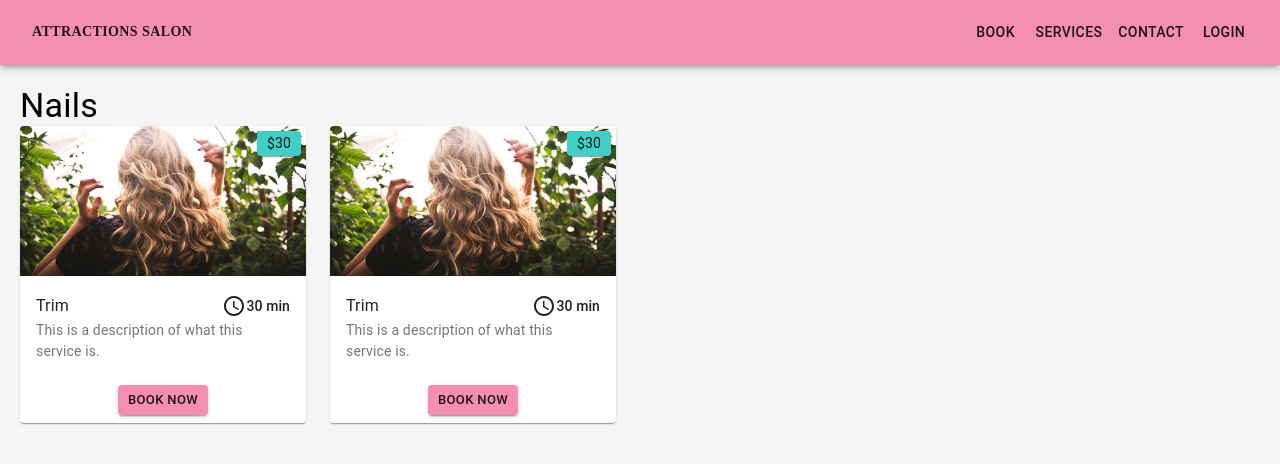
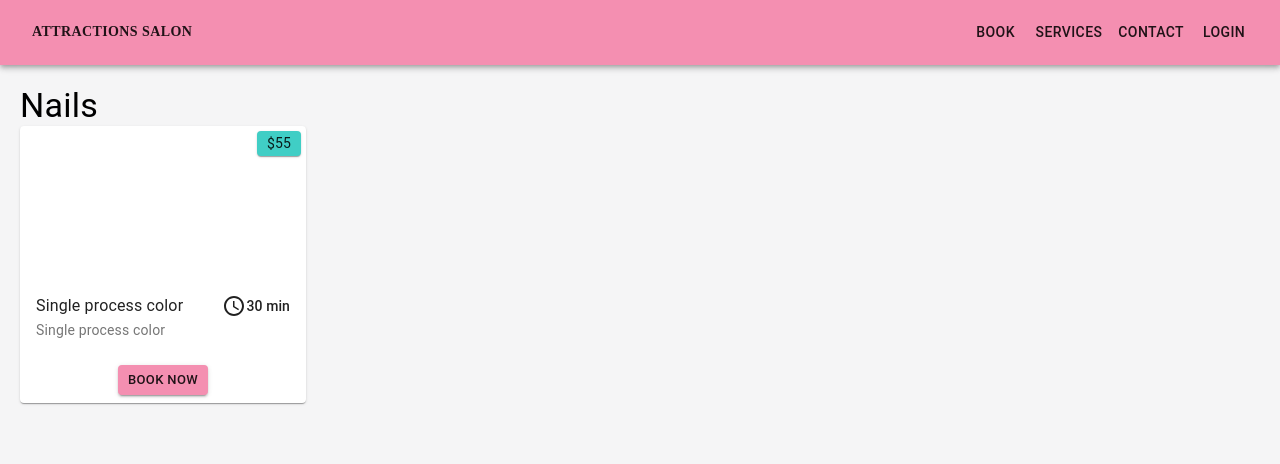
Before and after one commit to LaurenNewman1/Attractions-Salon-Web-App, a React (Create React App) app in the folder client/: page /services in a window 1280 px wide. Shown: the top 464 px of the page. Built offline with nearby package versions, Linux system fonts and the light colour scheme.

Commit message:
card component w/store

```diff
--- a/client/src/components/ServiceCard.jsx
+++ b/client/src/components/ServiceCard.jsx
@@ -29,11 +29,13 @@ const ServiceCard = ({ service }) => {
       </CardMedia>
       <CardContent>
         <div className={classes.flexContainer}>
-          <Typography variant="subtitle1">{service.name}</Typography>
+          <Typography variant="subtitle1" noWrap>{service.name}</Typography>
           <Typography variant="subtitle2" className={classes.time}>
             <AccessTime />
             {' '}
             {service.time}
+            {' '}
+            min
           </Typography>
         </div>
         <Typography variant="body2" color="textSecondary" component="p">
--- a/client/src/css/ServiceStyles.js
+++ b/client/src/css/ServiceStyles.js
@@ -32,6 +32,13 @@ const useStyles = makeStyles((theme) => ({
     marginRight: 5,
     backgroundColor: theme.palette.secondary.main,
   },
+  loading: {
+    position: 'absolute',
+    top: '50%',
+    bottom: '50%',
+    left: '50%',
+    right: '50%',
+  },
 }));
 
 export default useStyles;
--- a/client/src/layouts/Services.jsx
+++ b/client/src/layouts/Services.jsx
@@ -1,95 +1,39 @@
-import React from 'react';
+import React, { useState, useEffect } from 'react';
 import {
-  Typography, Card, CardMedia, CardContent, Grid, CardActions, Button, Paper,
+  Typography, Grid, CircularProgress,
 } from '@material-ui/core';
-import {
-  AccessTime,
-} from '@material-ui/icons';
-import {
-  useHistory,
-} from 'react-router-dom';
 import Page from '../components/Page';
 import useStyles from '../css/ServiceStyles';
-import hair from '../images/hair.jpeg';
+import ServiceCard from '../components/ServiceCard';
+import fetchServicesByType from '../stores/ServicesStores';
 
 const Services = () => {
   const classes = useStyles();
-  const history = useHistory();
+
+  const [nails, setNails] = useState([]);
+  const [loading, setLoading] = useState(false);
+
+  useEffect(() => {
+    setLoading(true);
+    setNails(fetchServicesByType());
+    setLoading(false);
+    console.log(nails);
+  }, nails);
 
   return (
     <Page>
-      <Typography variant="h4">Nails</Typography>
-      <Grid container spacing={3} className={classes.container}>
-        <Grid item xs={3}>
-          <Card>
-            <CardMedia component="image" image={hair} className={classes.media}>
-              <div className={classes.price}>
-                <Paper className={classes.pricePaper}>
-                  <Typography variant="body2">$30</Typography>
-                </Paper>
-              </div>
-            </CardMedia>
-            <CardContent>
-              <div className={classes.flexContainer}>
-                <Typography variant="subtitle1">Trim</Typography>
-                <Typography variant="subtitle2" className={classes.time}>
-                  <AccessTime />
-                  {' '}
-                  30 min
-                </Typography>
-              </div>
-              <Typography variant="body2" color="textSecondary" component="p">
-                This is a description of what this service is.
-              </Typography>
-            </CardContent>
-            <CardActions className={classes.cardActions}>
-              <Button
-                variant="contained"
-                color="primary"
-                size="small"
-                onClick={() => history.push('/book')}
-              >
-                Book Now
-              </Button>
-            </CardActions>
-          </Card>
-        </Grid>
-
-        <Grid item xs={3}>
-          <Card>
-            <CardMedia component="image" image={hair} className={classes.media}>
-              <div className={classes.price}>
-                <Paper className={classes.pricePaper}>
-                  <Typography variant="body2">$30</Typography>
-                </Paper>
-              </div>
-            </CardMedia>
-            <CardContent>
-              <div className={classes.flexContainer}>
-                <Typography variant="subtitle1">Trim</Typography>
-                <Typography variant="subtitle2" className={classes.time}>
-                  <AccessTime />
-                  {' '}
-                  30 min
-                </Typography>
-              </div>
-              <Typography variant="body2" color="textSecondary" component="p">
-                This is a description of what this service is.
-              </Typography>
-            </CardContent>
-            <CardActions className={classes.cardActions}>
-              <Button
-                variant="contained"
-                color="primary"
-                size="small"
-                onClick={() => history.push('/book')}
-              >
-                Book Now
-              </Button>
-            </CardActions>
-          </Card>
-        </Grid>
-      </Grid>
+      {loading ? <CircularProgress />
+        : (
+          <>
+            <Typography variant="h4">Nails</Typography>
+            <Grid container spacing={3} className={classes.container}>
+              <Grid item xs={12} sm={6} md={3}>
+                {!nails[0] ? null
+                  : <ServiceCard service={nails[0]} />}
+              </Grid>
+            </Grid>
+          </>
+        )}
     </Page>
   );
 };
--- /dev/null
+++ b/client/src/stores/ServicesStores.js
@@ -0,0 +1,20 @@
+const fetchServicesByType = () => {
+  const testData = [{
+    name: 'Single process color',
+    description: 'Single process color',
+    price: 55.0,
+    time: 30.0,
+    banner: 'NEED_IMAGE',
+    type: 'hair',
+    subtype: 'dye',
+    addons: [
+      {
+        name: 'Cut',
+        price: 15.0,
+      },
+    ],
+  }];
+  return testData;
+};
+
+export default fetchServicesByType;
```
